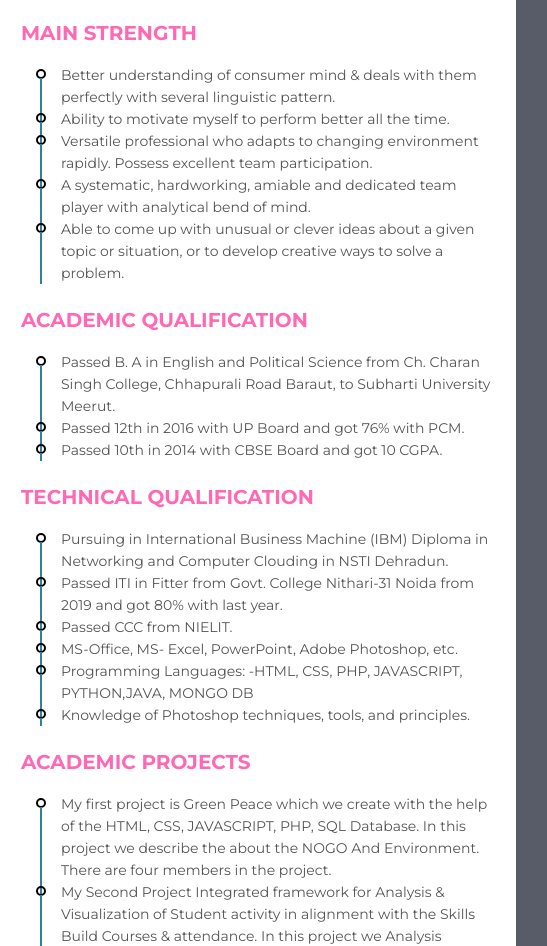
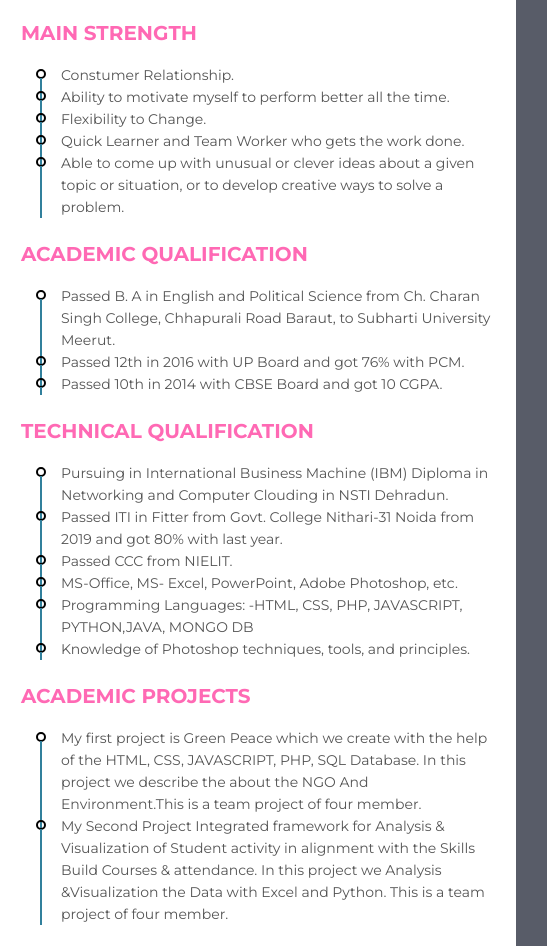
Before and after one commit to Mohit8745/resume.github.io, a plain HTML site: page index.html in a window 1280 px wide. Shown: the part 238-1184 px from the top of the page, 524-1071 px from the left. Drawn offline with Linux system fonts and the light colour scheme.

Commit message:
Update index.html

```diff
--- a/index.html
+++ b/index.html
@@ -159,10 +159,10 @@
            <p class="bold">MAIN STRENGTH</p>
          </div>
          <ul>
-             <li>Better understanding of consumer mind & deals with them perfectly with several linguistic pattern.</li>
+             <li>Constumer Relationship.</li>
              <li>Ability to motivate myself to perform better all the time.</li>
-             <li>Versatile professional who adapts to changing environment rapidly. Possess excellent team participation.</li>
-             <li>A systematic, hardworking, amiable and dedicated team player with analytical bend of mind.</li>
+             <li>Flexibility to Change.</li>
+             <li>Quick Learner and Team Worker who gets the work done.</li>
              <li>Able to come up with unusual or clever ideas about a given topic or situation, or to develop creative ways to solve a problem.</li>
          </ul>
 
@@ -194,8 +194,8 @@
            <p class="bold">ACADEMIC PROJECTS</p>
          </div>
       <ul>
-        <li>My first project is Green Peace which we create with the help of the HTML, CSS, JAVASCRIPT, PHP, SQL Database. In this project we describe the about the NOGO And Environment. There are four members in the project.</li>
-        <li>My Second Project Integrated framework for Analysis & Visualization of Student activity in alignment with the Skills Build Courses & attendance. In this project we Analysis &Visualization the Data with Excel and Python. There are the five members.</li>
+        <li>My first project is Green Peace which we create with the help of the HTML, CSS, JAVASCRIPT, PHP, SQL Database. In this project we describe the about the NGO And Environment.This is a team project of four member.</li>
+        <li>My Second Project Integrated framework for Analysis & Visualization of Student activity in alignment with the Skills Build Courses & attendance. In this project we Analysis &Visualization the Data with Excel and Python. This is a team project of four member.</li>
       </ul>
 
 
```
